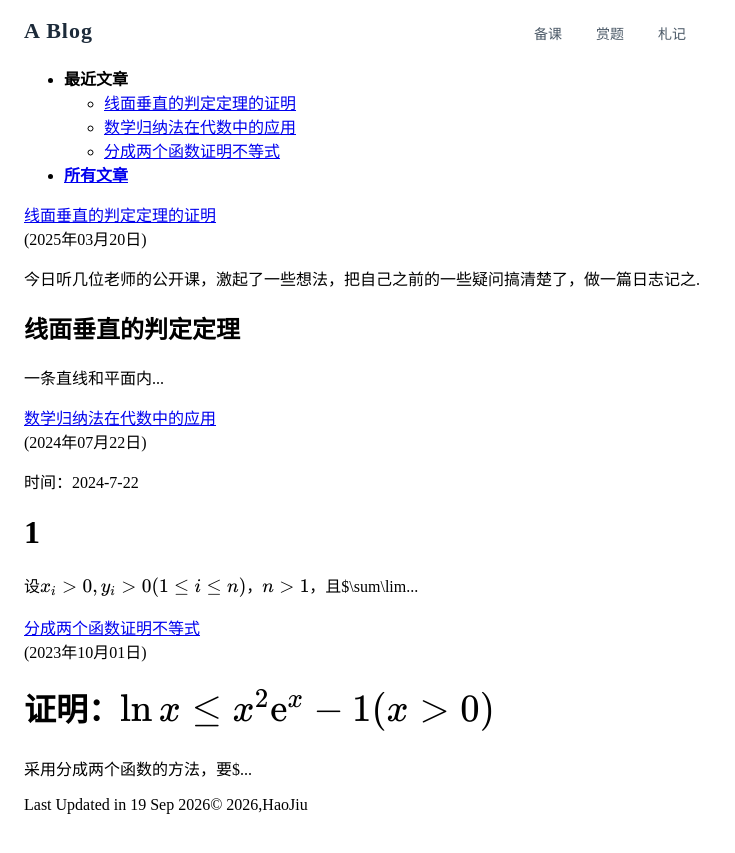
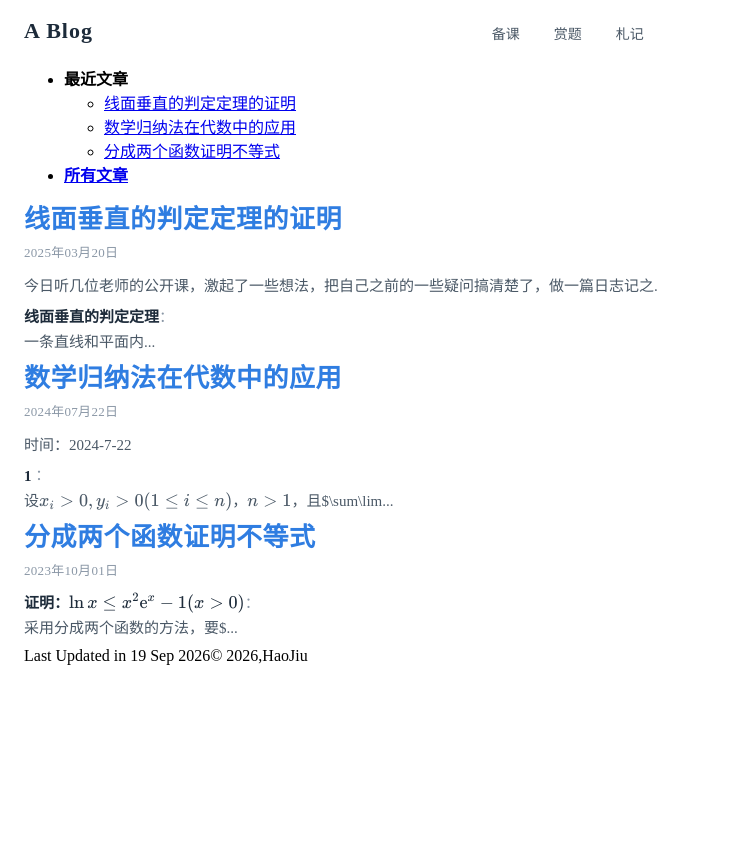
Before and after one commit to tan9p/tan9p.github.io, a Jekyll site: the page built from index.md, in a window 1280 px wide. Shown: the top 853 px of the page, without its empty margins (0-735 px from the left). Built offline with Jekyll 4.4.1, drawn with Linux system fonts in a browser that asks for light colours; our own code applies the rules of GitHub Pages for plain Markdown files.

Commit message:
更新模板CSS样式表

```diff
--- a/index.md
+++ b/index.md
@@ -2,7 +2,7 @@
 {% for post in site.posts %}
     <div>
     <a id="postname" href="{{ post.url }}">{{ post.title }}</a>
-    <div id="postdate">{{ post.date | date:"(%Y年%m月%d日)" }}</div>
+    <div id="postdate">{{ post.date | date:"%Y年%m月%d日" }}</div>
     <div class="post-excerpt">{{post.content | truncate:100}}</p></div>
     </div>
 {% endfor %}
--- a/static/css/style.css
+++ b/static/css/style.css
@@ -342,3 +342,127 @@ body {
     padding: 0;
     list-style: none;
 }
+
+#postname {
+    display: inline-block;
+    font-size: 26px;          /* 文章标题字号，可按需调 */
+    font-weight: 700;
+    line-height: 1.35;
+    letter-spacing: 0.5px;
+    color: #2f7de1;           /* 蓝色 */
+    text-decoration: none;
+    transition: color .2s ease, opacity .2s ease;
+}
+
+/* 悬停/聚焦时加深，保持可读性 */
+#postname:hover,
+#postname:focus-visible {
+    color: #1a5fc0;
+    outline: none;
+}
+
+/* 已访问保持同色，避免变紫 */
+#postname:visited {
+    color: #2f7de1;
+}
+#postdate {
+    display: block;
+    margin-top: 6px;          /* 和标题拉开一点距离 */
+    font-size: 13px;          /* 比正文小，不抢视线 */
+    font-weight: 400;
+    line-height: 1.5;
+    letter-spacing: 0.3px;
+    color: #8a97a6;           /* 中性灰蓝，弱化处理 */
+    font-variant-numeric: tabular-nums;  /* 数字等宽，日期对齐更整齐 */
+}
+
+.post-excerpt {
+    margin-top: 10px;
+    font-size: 15px;
+    line-height: 1.75;
+    color: #4a5866;          /* 和正文一致的灰，比 postdate 深一点、比标题浅 */
+}
+
+/* ---------- 关键：把摘要里的标题全部降级 ---------- */
+/* 让它们不超过 postname（26px），并且小、轻、不抢眼 */
+.post-excerpt h1,
+.post-excerpt h2,
+.post-excerpt h3,
+.post-excerpt h4,
+.post-excerpt h5,
+.post-excerpt h6 {
+    margin: 0 0 4px;         /* 去掉默认大边距，避免摘要被撑高 */
+    font-size: 15px;         /* 统一压到和正文一样大 */
+    font-weight: 600;        /* 只靠加粗区分，不靠字号 */
+    line-height: 1.6;
+    color: #1d2b3a;          /* 用深色，但比 postname 的蓝色低调 */
+    display: inline;         /* 让标题和后面的正文连在一起，像一句引导 */
+}
+
+/* 标题后补一个分隔符，视觉上更像"标题：正文" */
+.post-excerpt h1::after,
+.post-excerpt h2::after,
+.post-excerpt h3::after,
+.post-excerpt h4::after,
+.post-excerpt h5::after,
+.post-excerpt h6::after {
+    content: "：";
+    margin-right: 2px;
+    font-weight: 400;
+    color: #8a97a6;
+}
+
+/* ---------- 其他 markdown 元素也别喧宾夺主 ---------- */
+.post-excerpt p {
+    margin: 0 0 6px;
+}
+
+.post-excerpt a {
+    color: #2f7de1;
+    text-decoration: none;
+}
+.post-excerpt a:hover {
+    text-decoration: underline;
+}
+
+.post-excerpt img {
+    max-width: 100%;
+    height: auto;
+    border-radius: 6px;
+    margin: 6px 0;
+}
+
+/* 引用、代码块在摘要里缩小处理 */
+.post-excerpt blockquote {
+    margin: 6px 0;
+    padding: 4px 10px;
+    border-left: 3px solid #e6e9ef;
+    color: #6b7887;
+    font-size: 14px;
+}
+
+.post-excerpt pre,
+.post-excerpt code {
+    font-size: 13px;
+    background: #f6f8fb;
+    border-radius: 4px;
+}
+.post-excerpt pre {
+    padding: 8px 10px;
+    overflow-x: auto;
+}
+
+/* 列表收紧 */
+.post-excerpt ul,
+.post-excerpt ol {
+    margin: 4px 0 6px;
+    padding-left: 20px;
+}
+
+/* ---------- 多行截断（纯 CSS 兜底，防止 Jekyll 截断不干净） ---------- */
+.post-excerpt {
+    display: -webkit-box;
+    -webkit-line-clamp: 3;       /* 最多 3 行，可按需调 */
+    -webkit-box-orient: vertical;
+    overflow: hidden;
+}
```
